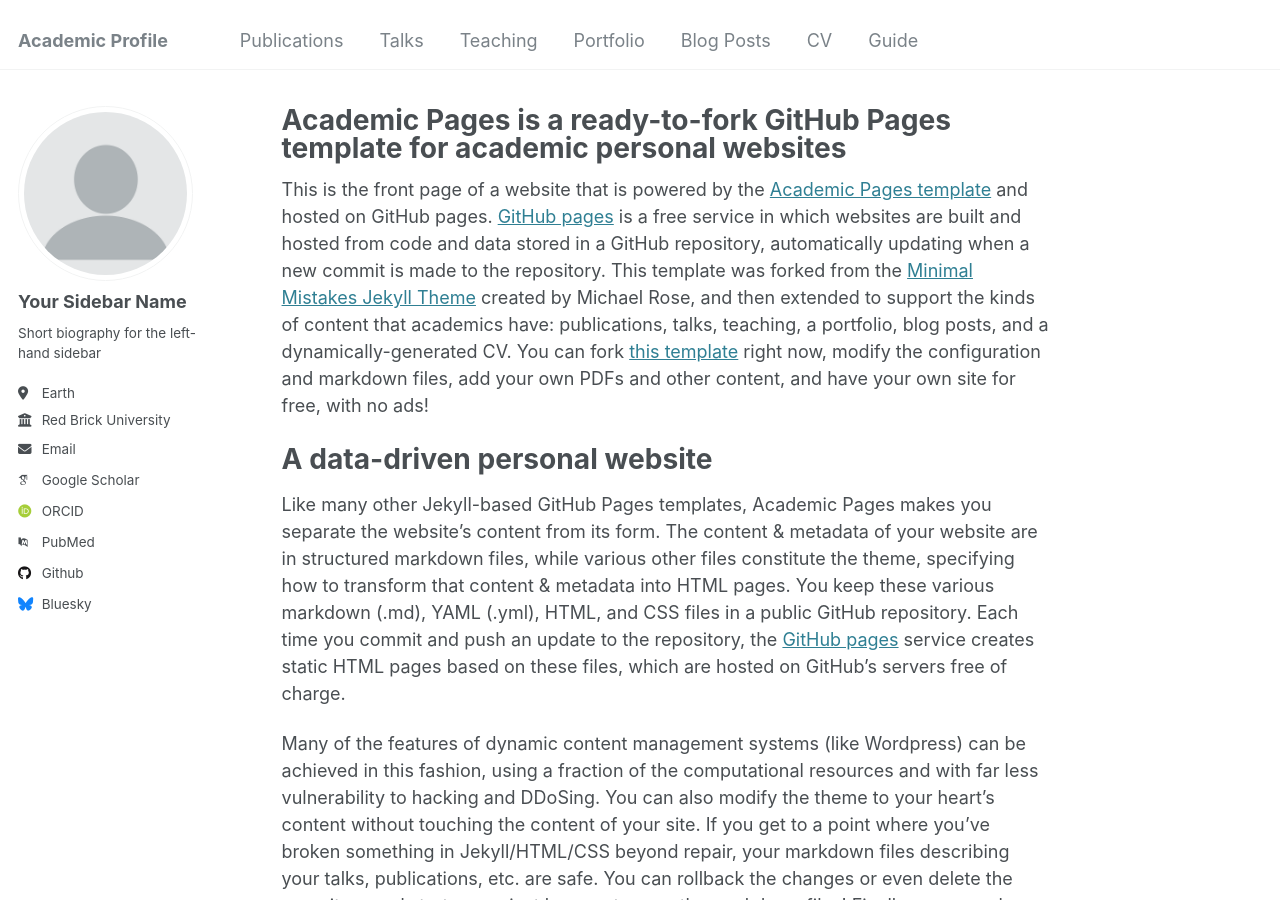
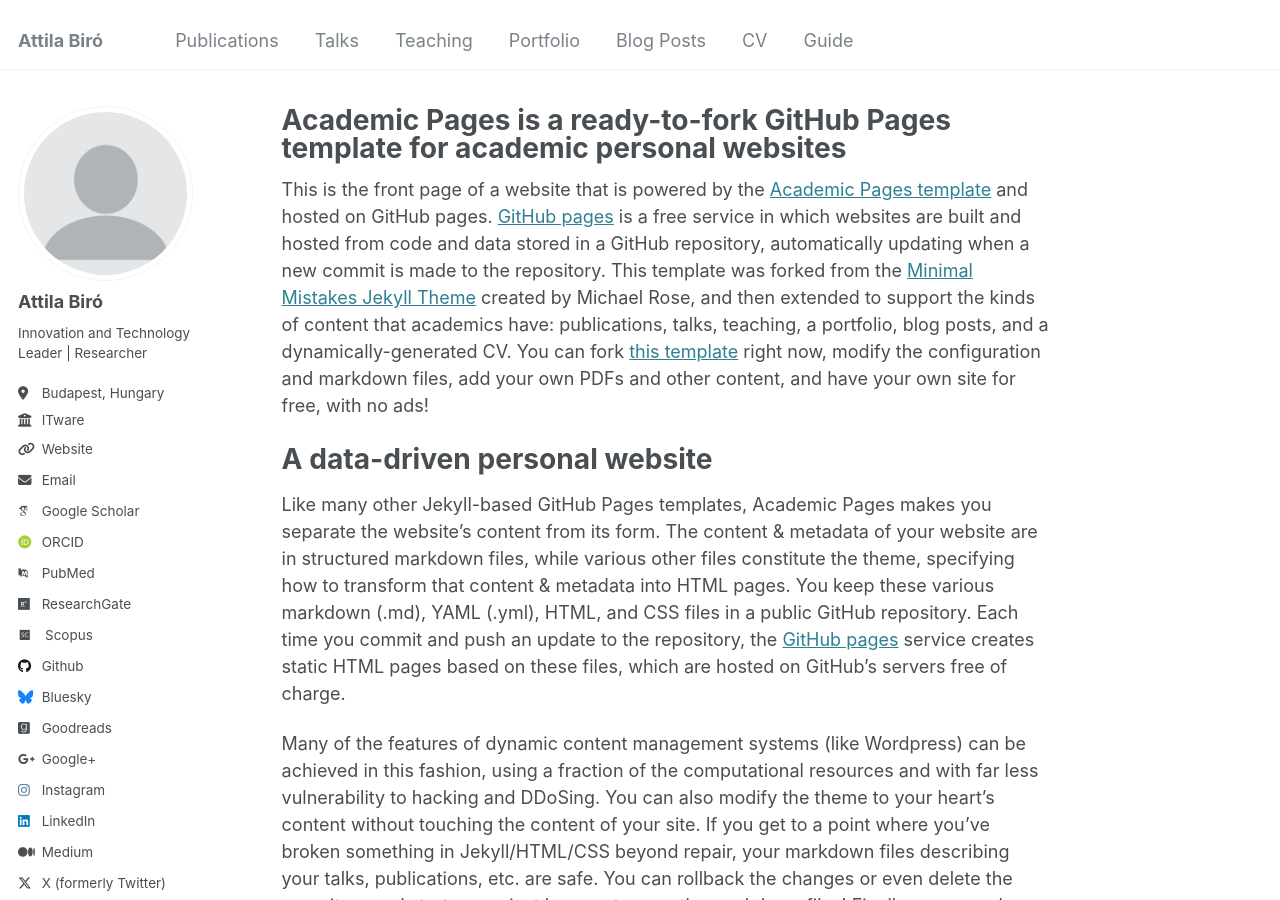
Before and after one commit to biroka/biroka.github.io, a Jekyll site: the page built from _pages/about.md, in a window 1280 px wide and 900 px high. Built offline with Jekyll 4.4.1, drawn with Linux system fonts in a browser that asks for light colours; some web fonts are replaced.

Commit message:
Update _config.yml

```diff
--- a/_config.yml
+++ b/_config.yml
@@ -8,7 +8,7 @@
 
 # Basic Site Settings
 locale                   : "en-US"
-title                    : "Academic Profile"
+title                    : "Attila Biró"
 title_separator          : "-"
 name                     : &name "Attila Biró"
 description              : &description "AI Researcher"
@@ -22,29 +22,29 @@ repository               : "biroka/biroka.github.io"
 author:
   # Biographic information
   avatar           : "profile.png"
-  name             : "Your Sidebar Name"
+  name             : "Attila Biró"
   pronouns         : # example: "she/her"
-  bio              : "Short biography for the left-hand sidebar"
-  location         : "Earth"
-  employer         : "Red Brick University"
-  uri              : # URL
-  email            : "none@example.org"
+  bio              : "Innovation and Technology Leader | Researcher"
+  location         : "Budapest, Hungary"
+  employer         : "ITware"
+  uri              : "https://abiro.me"
+  email            : "abiro@ieee.org"
 
   # Academic websites
   arxiv            : # URL - Update with the correct link to your profile
-  googlescholar    : "https://scholar.google.com/citations?user=PS_CX0AAAAAJ"
+  googlescholar    : "https://scholar.google.com/citations?user=E6aVwnEAAAAJ"
   impactstory      : # URL
-  orcid            : "http://orcid.org/yourorcidurl"
+  orcid            : "https://orcid.org/0000-0002-0430-9932"
   semantic         : # URL
-  pubmed           : "https://www.ncbi.nlm.nih.gov/pubmed/?term=john+snow"
-  researchgate     : # URL
-  scopus           : # URL
+  pubmed           : "https://pubmed.ncbi.nlm.nih.gov/?term=Attila+Biro"
+  researchgate     : "https://www.researchgate.net/profile/Attila-Biro-2"
+  scopus           : "https://www.scopus.com/authid/detail.uri?authorId=57220745742"
 
   # Repositories and software development
   bitbucket        : # Username - Update with your username on the site
   codepen          : # Username
   dribbble         : # Username
-  github           : "academicpages"
+  github           : "biroka"
   kaggle           : # Username
   stackoverflow    : # User number or user number and name (i.e., use "1" or "1/jeff-atwood")
 
@@ -53,25 +53,25 @@ author:
   facebook         : # Username
   flickr           : # Username
   foursquare       : # Username
-  goodreads        : # Username
-  google_plus      : # Username
+  goodreads        : "biroattila"
+  google_plus      : "biroka"
   keybase          : # Username
-  instagram        : # Username
+  instagram        : "b1r0"
   lastfm           : # Username
-  linkedin         : # Username
+  linkedin         : "biroattila"
   mastodon         : # URL
-  medium           : # URL
+  medium           : "https://biroattila.medium.com"
   pinterest        : # Username
   soundcloud       : # Username
   steam            : # Username
   telegram         : # URL
   tumblr           : # Username
-  twitter          : # Username for X / Twitter
+  twitter          : "biroattila"
   vine             : # Username
   weibo            : # Username
   wikipedia        : # Username
   xing             : # Username
-  youtube          : # Username
+  youtube          : "biroka"
   zhihu            : # Username
 
 # Publication Category - The following the list of publication categories and their headings
```
